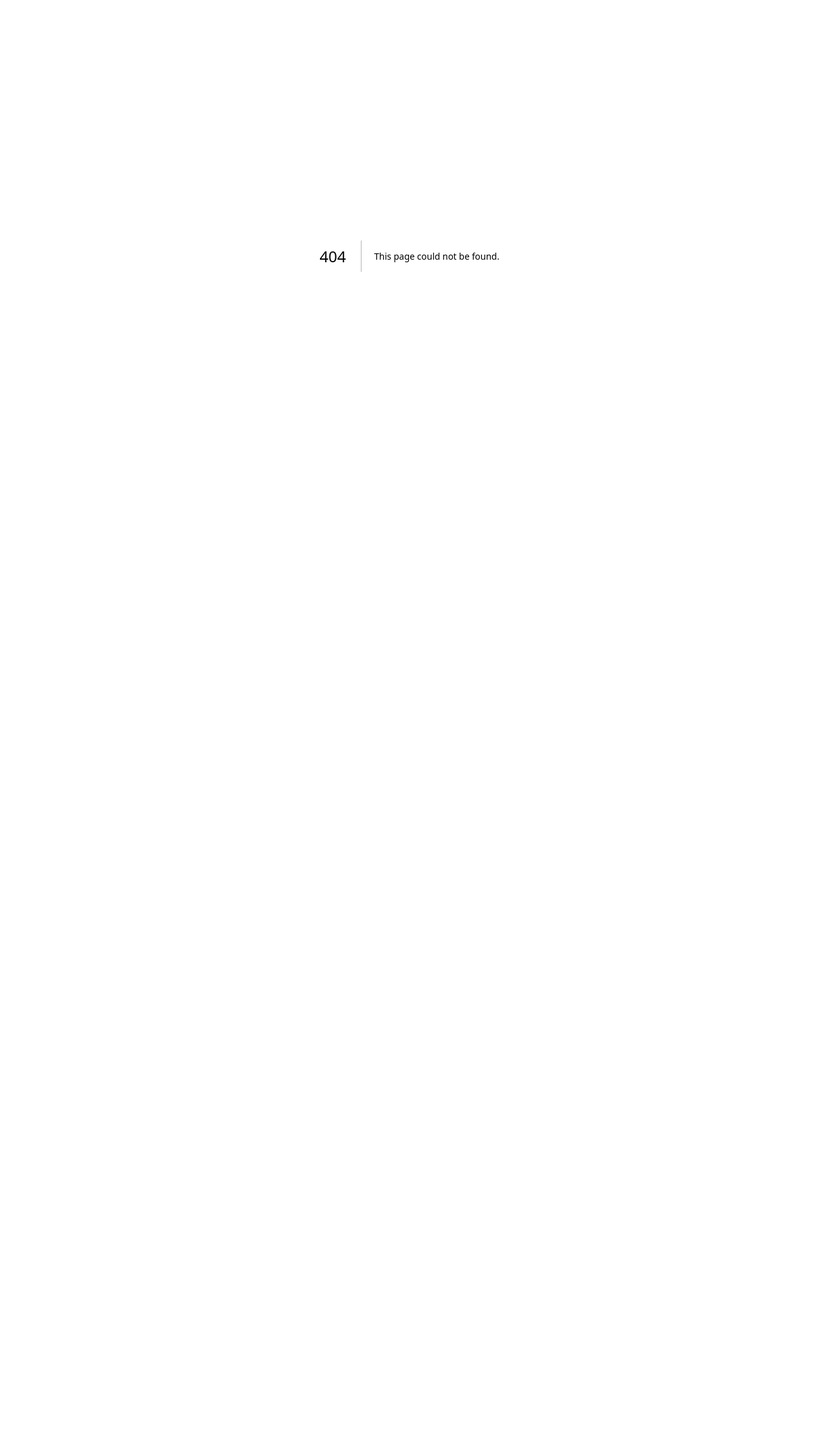
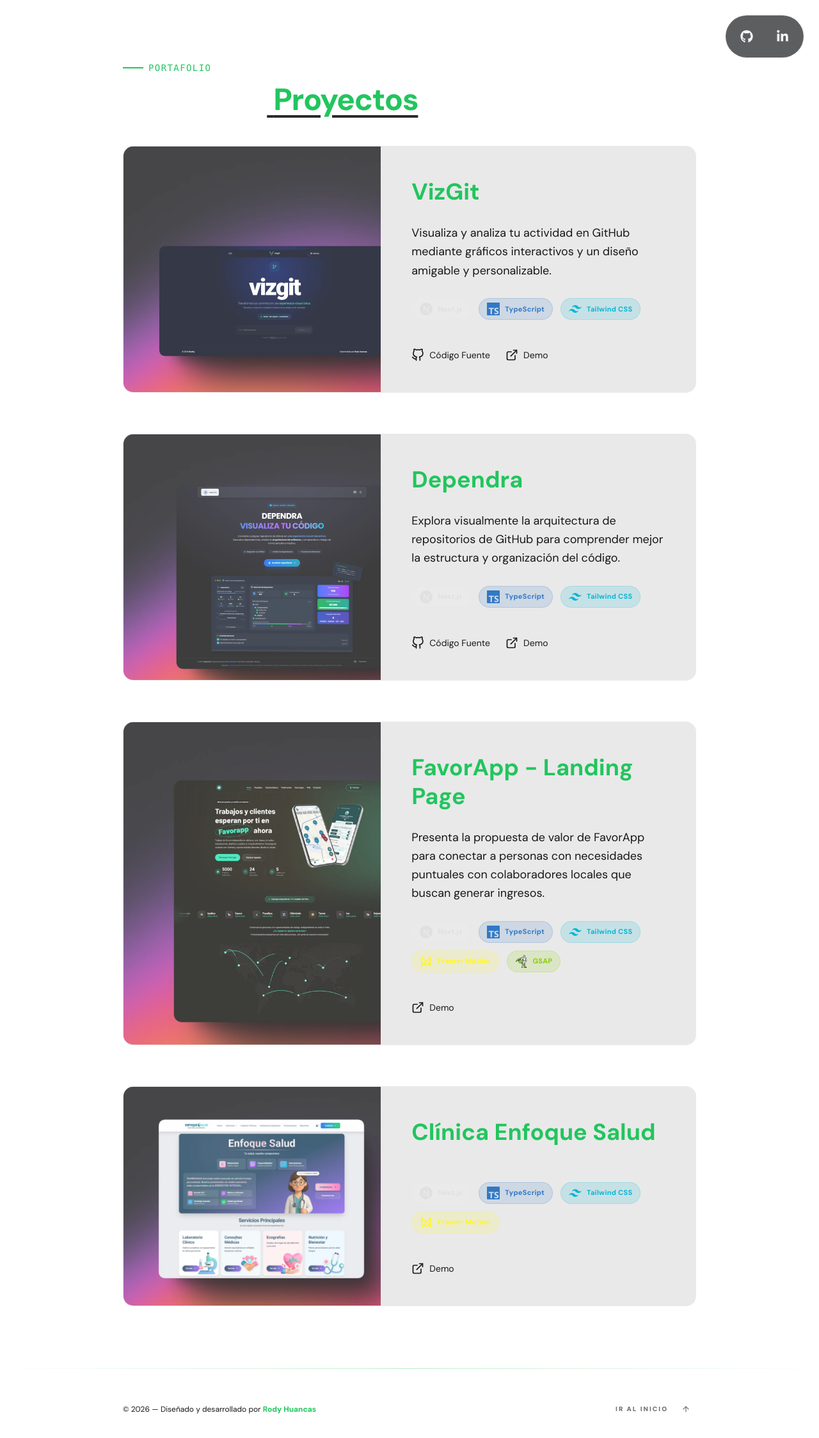
Before and after one commit to rody-huancas/dev-portfolio, a Next.js app: page /projects in a window 1280 px wide. Before the commit this address had no page. Shown: the top 2248 px of the page at 64% size. Before the commit the page ends 800 px from the top, so only its background shows below. Built offline with nearby package versions, Linux system fonts and the light colour scheme.

Commit message:
feat: add ProjectsPage component with metadata and project listing

```diff
--- /dev/null
+++ b/src/app/(root)/projects/page.tsx
@@ -0,0 +1,39 @@
+import type { Metadata } from "next";
+import Title from "@/components/Title";
+import CardProject from "@/components/ProjectsSection/CardProject";
+import projectsData from "@/data/projects-data.json";
+import { IProject } from "@/types/projects.types";
+
+export const metadata: Metadata = {
+  title      : "Proyectos | Rody Huancas",
+  description: "Explora mi portafolio de proyectos desarrollados con React, Next.js y TypeScript.",
+  openGraph  : {
+    title      : "Proyectos Realizados por Rody Huancas",
+    description: "Casos de estudio y aplicaciones web modernas.",
+    url        : "https://rody-huancas.dev/projects",
+    type       : "website",
+  },
+};
+
+const ProjectsPage = () => {
+  const projects = projectsData.projects as IProject[];
+
+  return (
+    <section className="animate-in fade-in duration-700">
+      <Title
+        label="Portafolio"
+        title="Todos mis"
+        subtitle="Proyectos"
+        level="h1"
+      />
+
+      <div className="flex flex-col gap-16 mt-12">
+        {projects.map((project) => (
+          <CardProject key={project.id} project={project} />
+        ))}
+      </div>
+    </section>
+  );
+};
+
+export default ProjectsPage;
```
